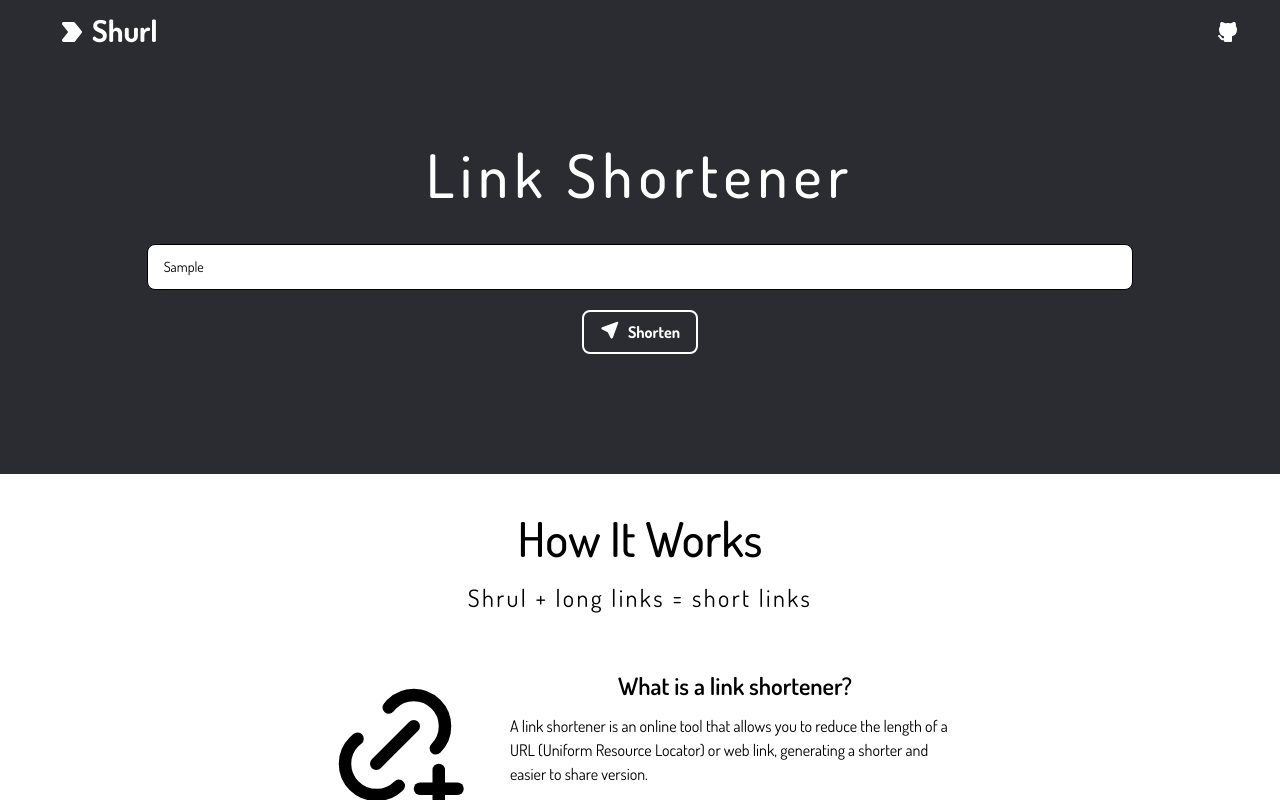
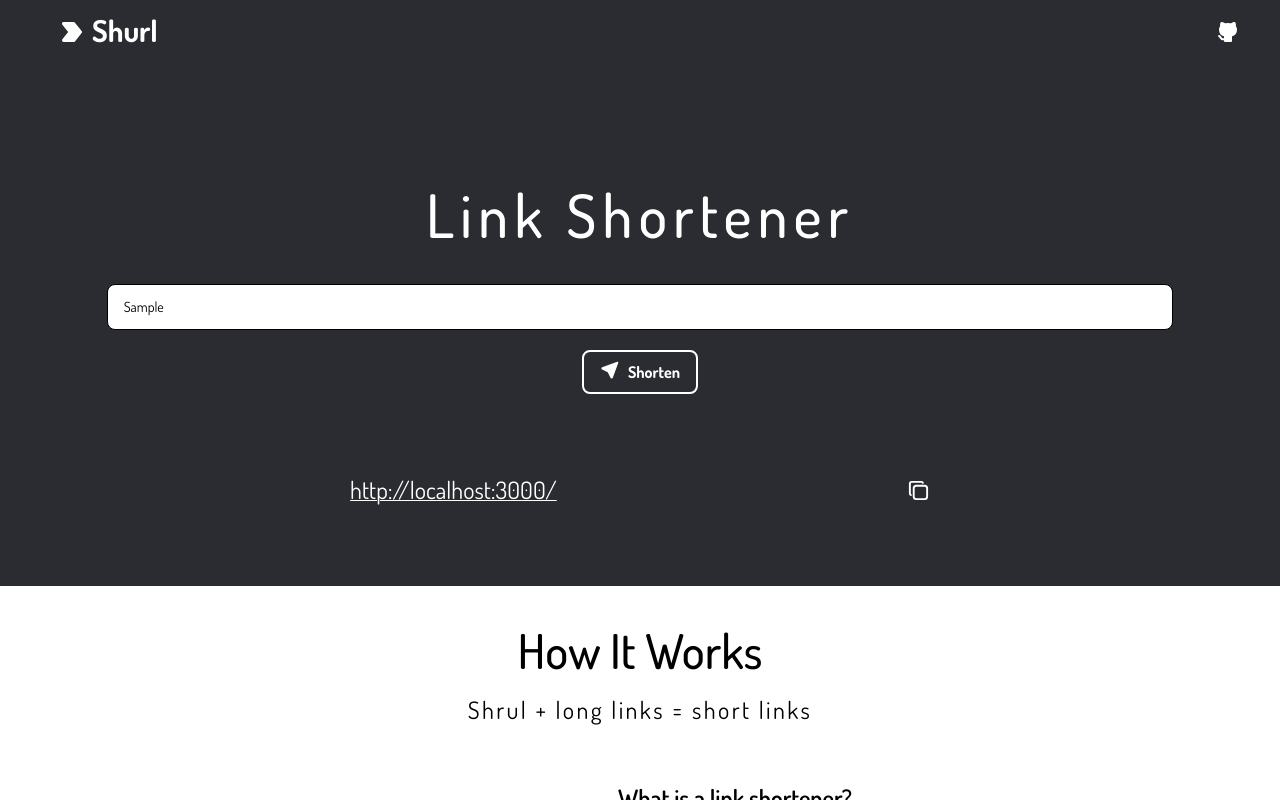
Before and after one commit to WopCode/URL-shortener, a Next.js app: page / in a window 1280 px wide. Both pictures are taken after typing "Sample" into the empty fields and a click on the button "Shorten". Shown: the top 800 px of the page. Built offline with nearby package versions, Linux system fonts and the light colour scheme; no server answers; the database is empty.

Commit message:
updated all

```diff
--- /dev/null
+++ b/src/app/[id]/route.js
@@ -0,0 +1,28 @@
+import { NextResponse } from "next/server";
+import Link from "@/models/date";
+import { connectDB } from "@/db/mongodb";
+
+export async function GET(req, { params }) {
+    try {
+        connectDB();
+        // const data = await Link.findById(params.id);
+        const urlShort = params.id;
+        const data = await Link.findOne({ urlShort });
+
+        if (!data)
+            return NextResponse.json(
+                {
+                    message: "Not found",
+                },
+                {
+                    status: 404,
+                }
+            );
+        // return NextResponse.json(data);
+        return NextResponse.redirect(new URL(data.urlPrimary, req.url));
+    } catch (error) {
+        return NextResponse.json(error.message, {
+            status: 400,
+        });
+    }
+}
--- a/src/app/api/shorten/route.js
+++ b/src/app/api/shorten/route.js
@@ -16,8 +16,9 @@ export async function GET() {
 
 export async function POST(request) {
     try {
-        const data = await request.json();
-        const short = new Link(data);
+        const { urlPrimary } = await request.json();
+        const urlShort = Math.random().toString(36).substr(2, 7);
+        const short = new Link({ urlPrimary, urlShort });
         const save = await short.save();
         return NextResponse.json(save);
     } catch (error) {
--- a/src/app/page.jsx
+++ b/src/app/page.jsx
@@ -1,40 +1,97 @@
+"use client";
+
+import { IconLocationFilled, IconCopy } from "@tabler/icons-react";
+import { useState } from "react";
+import Link from "next/link";
 import Footer from "@/components/footer";
-import Navbar from "../components/navbar";
-import { IconLinkPlus } from "@tabler/icons-react";
-import PrimaryUrl from "@/components/primaryUrl";
+import Navbar from "@/components/navbar";
+import HelpUrl from "@/components/helpUrl";
+
 export default function Home() {
+    const [showDetail, setShowDetail] = useState(false);
+    const [newUrl, setNewUrl] = useState({ urlPrimary: "" });
+
+    const handleSubmit = async (e) => {
+        e.preventDefault();
+        await createUrl();
+    };
+
+    const handleChange = (e) =>
+        setNewUrl({ ...newUrl, [e.target.name]: e.target.value });
+    const handleClick = () => {
+        setShowDetail(!showDetail);
+    };
+
+    const createUrl = async () => {
+        try {
+            const res = await fetch("/api/shorten", {
+                method: "POST",
+                body: JSON.stringify(newUrl),
+                headers: {
+                    "Content-Type": "application/json",
+                },
+            });
+            const dataURL = await res.json();
+            if (res.status === 200) {
+                setNewUrl({
+                    urlPrimary: dataURL.urlPrimary,
+                    urlShort: dataURL.urlShort,
+                });
+            }
+        } catch (error) {
+            console.log(error);
+        }
+    };
+
     return (
         <>
             <Navbar />
-            <PrimaryUrl />
-            <div className="flex flex-wrap justify-center items-center ">
-                <div className="flex w-full mt-10 mb-5 items-center justify-center ">
-                    <div className="font-medium text-5xl ">How It Works</div>
-                </div>
-                <div className="flex w-full items-center justify-center">
-                    <div className="font-normal text-2xl tracking-widest">
-                        Shrul + long links = short links
+
+            <div className="flex justify-center items-center flex-wrap w-full bg-blacked">
+                <form
+                    className="bg-state-800 pt-20 w-10/12"
+                    onSubmit={handleSubmit}
+                >
+                    <div className="text-center text-white pt-10 pb-5 text-6xl font-medium tracking-widest">
+                        Link Shortener
                     </div>
-                </div>
-                <div className="flex w-3/6 my-14">
-                    <div className="justify-end flex mr-10">
-                        <IconLinkPlus width={150} height={150} />
+                    <input
+                        type="text"
+                        name="urlPrimary"
+                        className="mt-5 px-4 py-3 bg-white border border-slate-300 focus:outline-none rounded-lg sm:text-sm w-full"
+                        placeholder="https://www.google.com/"
+                        onChange={handleChange}
+                    />
+                    <div className="flex justify-center items-center mb-20">
+                        <button
+                            className="px-4 py-2 bg-blacked text-white rounded-lg font-bold mt-5 flex hover:bg-white hover:text-blacked border-solid border-white border-2"
+                            onClick={handleClick}
+                        >
+                            <IconLocationFilled width={20} height={20} />
+                            <div className="pl-2">Shorten</div>
+                        </button>
                     </div>
-
-                    <div className="justify-start">
-                        <div className="text-center text-2xl font-semibold mb-3 ">
-                            What is a link shortener?
-                        </div>
-                        <div className="text-left ">
-                            A link shortener is an online tool that allows you
-                            to reduce the length of a URL (Uniform Resource
-                            Locator) or web link, generating a shorter and
-                            easier to share version.
-                        </div>
+                </form>
+                {showDetail && (
+                    <div className="text-white flex justify-evenly  text-2xl font-normal w-full pb-20">
+                        <Link
+                            href={`http://localhost:3000/${newUrl.urlShort}`}
+                            className="underline decoration-1"
+                        >
+                            http://localhost:3000/{newUrl.urlShort}
+                        </Link>
+                        <button title="Copy">
+                            <IconCopy
+                                width={23}
+                                height={23}
+                                className="hover:bg-white hover:text-blacked rounded-md"
+                            />
+                        </button>
                     </div>
-                </div>
+                )}
             </div>
 
+            <HelpUrl />
             <Footer />
         </>
     );
--- a/src/app/short/page.jsx
+++ b/src/app/short/page.jsx
@@ -5,7 +5,7 @@ const shortLink = () => {
     return (
         <>
             <Navbar />
-            <div>shortLink</div>
+            <div>shortLink </div>
         </>
     );
 };
--- /dev/null
+++ b/src/components/helpUrl.jsx
@@ -0,0 +1,36 @@
+import React from "react";
+import { IconLinkPlus } from "@tabler/icons-react";
+
+function helpUrl() {
+    return (
+        <div className="flex flex-wrap justify-center items-center ">
+            <div className="flex w-full mt-10 mb-5 items-center justify-center ">
+                <div className="font-medium text-5xl ">How It Works</div>
+            </div>
+            <div className="flex w-full items-center justify-center">
+                <div className="font-normal text-2xl tracking-widest">
+                    Shrul + long links = short links
+                </div>
+            </div>
+            <div className="flex w-3/6 my-14">
+                <div className="justify-end flex mr-10">
+                    <IconLinkPlus width={150} height={150} />
+                </div>
+
+                <div className="justify-start">
+                    <div className="text-center text-2xl font-semibold mb-3 ">
+                        What is a link shortener?
+                    </div>
+                    <div className="text-left ">
+                        A link shortener is an online tool that allows you to
+                        reduce the length of a URL (Uniform Resource Locator) or
+                        web link, generating a shorter and easier to share
+                        version.
+                    </div>
+                </div>
+            </div>
+        </div>
+    );
+}
+
+export default helpUrl;
--- a/src/components/primaryUrl.jsx
+++ /dev/null
@@ -1,69 +0,0 @@
-"use client";
-import React from "react";
-import { IconLocationFilled } from "@tabler/icons-react";
-import { useState } from "react";
-import { useRouter, useParams } from "next/navigation";
-
-export default function PrimaryUrl() {
-    const router = useRouter();
-
-    const [newUrl, setNewUrl] = useState({
-        urlPrimary: "",
-    });
-
-    const handleSubmit = async (e) => {
-        e.preventDefault();
-        await createUrl();
-    };
-
-    const handleChange = (e) =>
-        setNewUrl({ ...newUrl, [e.target.name]: e.target.value });
-
-    const createUrl = async () => {
-        try {
-            const res = await fetch("/api/shorten", {
-                method: "POST",
-                body: JSON.stringify(newUrl),
-                headers: {
-                    "Content-Type": "application/json",
-                },
-            });
-            const dataURL = await res.json();
-
-            if (res.status === 200) {
-                router.push("/short");
-                console.log(dataURL);
-            }
-        } catch (error) {
-            console.log(error);
-        }
-    };
-
-    return (
-        <>
-            <div className="flex justify-center items-center  w-full bg-blacked">
-                <form
-                    className="bg-state-800 p-10 w-10/12"
-                    onSubmit={handleSubmit}
-                >
-                    <div className="text-center text-white pt-10 pb-5 text-6xl font-medium tracking-widest">
-                        Link Shortener
-                    </div>
-                    <input
-                        type="text"
-                        name="urlPrimary"
-                        className="mt-5 px-4 py-3 bg-white border border-slate-300 focus:outline-none rounded-lg sm:text-sm w-full"
-                        placeholder="https://www.google.com/"
-                        onChange={handleChange}
-                    />
-                    <div className="flex justify-center items-center mb-20">
-                        <button className="px-4 py-2 bg-blacked text-white rounded-lg font-bold mt-5 flex hover:bg-white hover:text-blacked border-solid border-white border-2">
-                            <IconLocationFilled width={20} height={20} />
-                            <div className="pl-2">Shorten</div>
-                        </button>
-                    </div>
-                </form>
-            </div>
-        </>
-    );
-}
```
Also changed, not shown: 1 other file (tests, documents, lock files or other folders).
